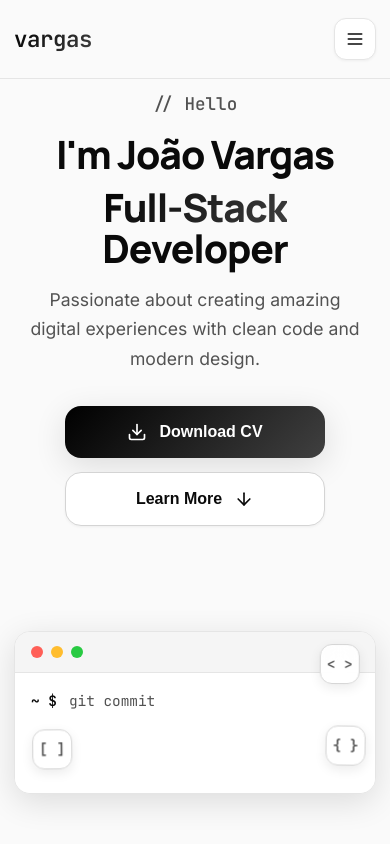
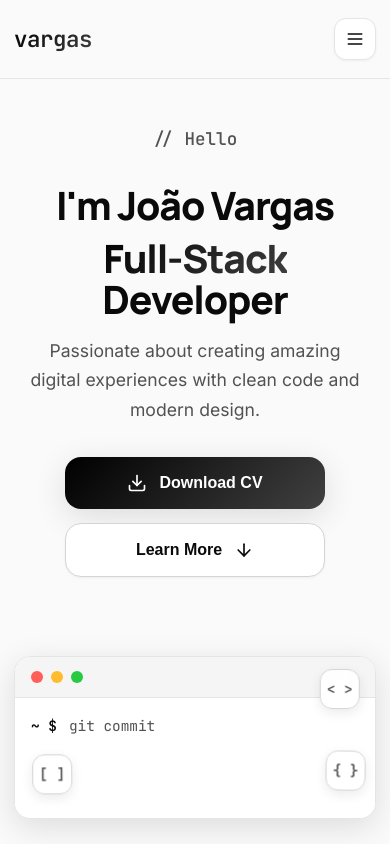
Before and after one commit to vargxrz/portfolio-react, a React (Vite) app: page / in a window 390 px wide. Shown: the top 844 px of the page. Built offline with nearby package versions, Linux system fonts and the light colour scheme.

Commit message:
resolve //hello

```diff
--- a/src/components/Home.css
+++ b/src/components/Home.css
@@ -456,7 +456,7 @@
 /* Mobile styles (768px and below) */
 @media (max-width: 768px) {
     .home {
-        padding-top: 60px;
+        padding-top: 100px;
         min-height: 100vh;
         min-height: 100dvh;
         display: flex;
@@ -469,7 +469,7 @@
 
     .home-content {
         grid-template-columns: 1fr;
-        gap: var(--space-2xl);
+        gap: var(--space-lg);
         text-align: center;
         width: 100%;
         padding: var(--space-xl) 0;
@@ -486,7 +486,7 @@
     }
 
     .intro-line {
-        margin-bottom: var(--space-lg);
+        margin-bottom: var(--space-xl);
         opacity: 0;
         animation: fadeInUp 0.6s ease-out 0.3s forwards;
     }
@@ -530,7 +530,7 @@
     .hero-actions {
         justify-content: center;
         gap: var(--space-lg);
-        margin-bottom: var(--space-2xl);
+        margin-bottom: var(--space-lg);
         flex-direction: column;
         align-items: center;
         opacity: 0;
@@ -703,12 +703,12 @@
 /* iPhone specific optimizations */
 @media (max-width: 480px) {
     .home {
-        padding-top: 56px;
+        padding-top: 90px;
         padding-bottom: var(--space-lg);
     }
 
     .home-content {
-        gap: var(--space-xl);
+        gap: var(--space-md);
         padding: var(--space-lg) 0;
     }
 
@@ -725,7 +725,7 @@
 
     .hero-actions {
         gap: var(--space-md);
-        margin-bottom: var(--space-xl);
+        margin-bottom: var(--space-md);
     }
 
     .btn {
--- a/src/components/Skills.jsx
+++ b/src/components/Skills.jsx
@@ -20,17 +20,17 @@ const Skills = () => {
                 },
                 {
                     name: 'JavaScript',
-                    level: 'Advanced',
+                    level: 'Intermediate',
                     description: 'ES6+, async/await, modern patterns'
                 },
                 {
                     name: 'HTML5 & CSS3',
-                    level: 'Advanced',
+                    level: 'Intermediate',
                     description: 'Semantic markup, animations, responsive design'
                 },
                 {
                     name: 'Flutter',
-                    level: 'Intermediate',
+                    level: 'Beginner',
                     description: 'Cross-platform mobile development'
                 }
             ]
@@ -44,12 +44,12 @@ const Skills = () => {
             skills: [
                 {
                     name: 'Java',
-                    level: 'Advanced',
+                    level: 'Intermediate',
                     description: 'OOP, design patterns, clean code'
                 },
                 {
                     name: 'Spring Boot',
-                    level: 'Advanced',
+                    level: 'Intermediate',
                     description: 'REST APIs, security, microservices'
                 },
                 {
@@ -59,7 +59,7 @@ const Skills = () => {
                 },
                 {
                     name: 'Docker',
-                    level: 'Intermediate',
+                    level: 'Beginner',
                     description: 'Containerization, deployment'
                 }
             ]
@@ -78,12 +78,12 @@ const Skills = () => {
                 },
                 {
                     name: 'JUnit',
-                    level: 'Advanced',
+                    level: 'Intermediate',
                     description: 'Unit testing, TDD'
                 },
                 {
                     name: 'Responsive Design',
-                    level: 'Advanced',
+                    level: 'Intermediate',
                     description: 'Mobile-first, accessibility'
                 },
                 {
```
